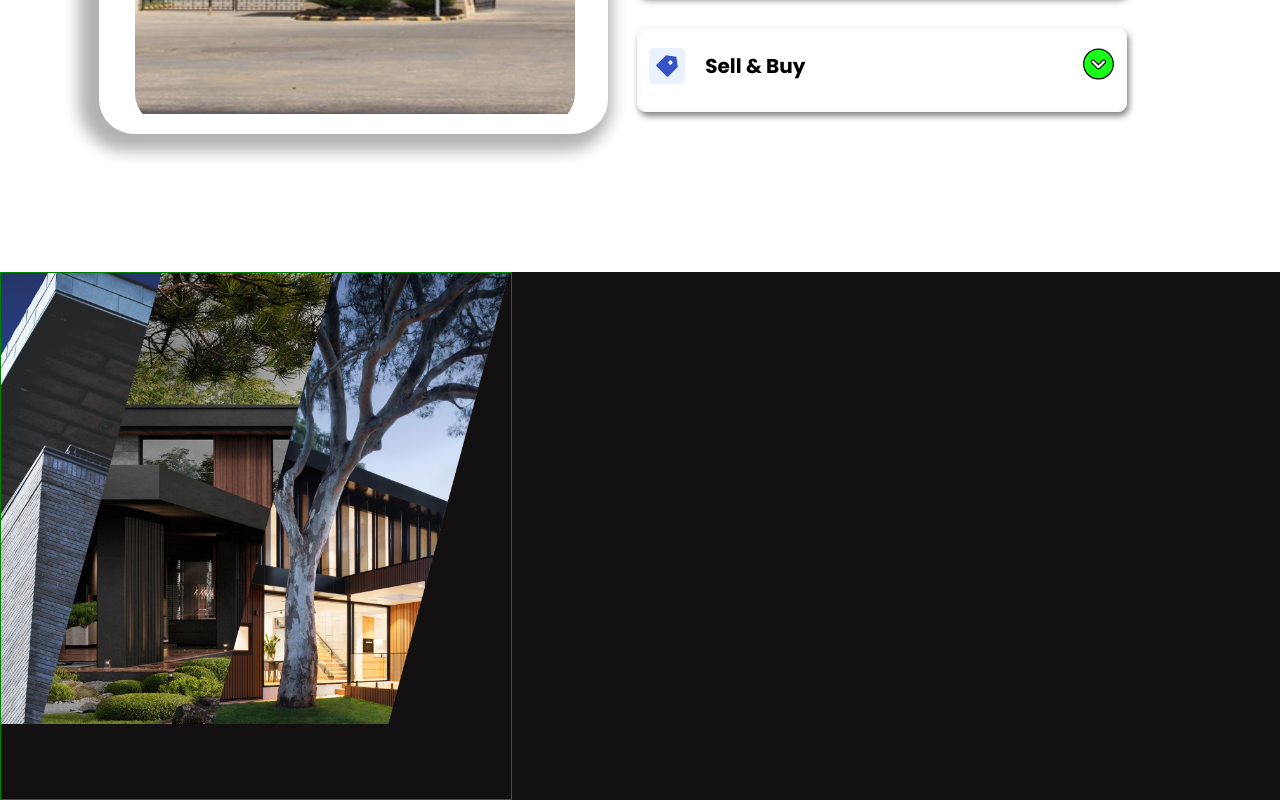
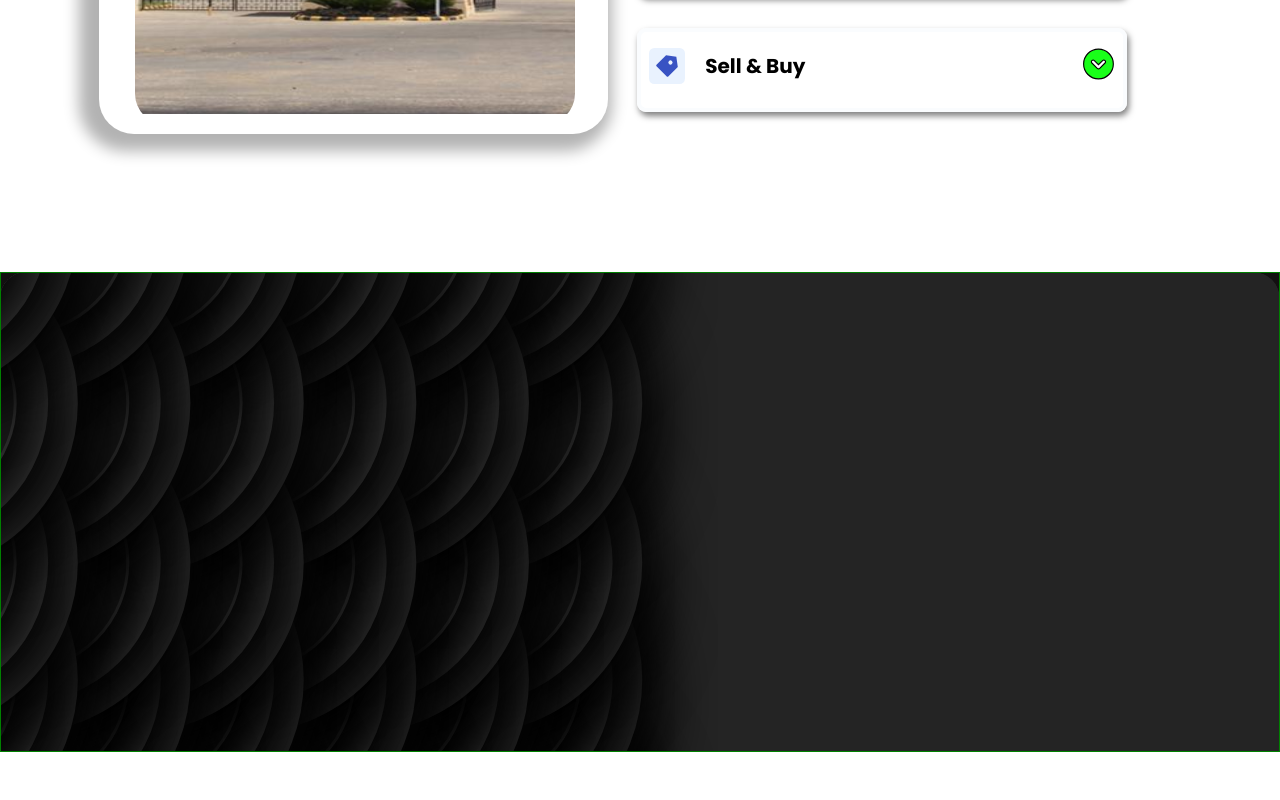
Before and after one commit to JatinYdav/PropertyCloud, a React (Create React App) app: page / in a window 1280 px wide. Shown: the part 2346-3146 px from the top of the page. After the commit the page ends 3098 px from the top, so only its background shows below. Built offline with nearby package versions, Linux system fonts and the light colour scheme; a web font is replaced by a local one.

Commit message:
Contact Section Redesign

```diff
--- a/src/Styles/ContactSection.css
+++ b/src/Styles/ContactSection.css
@@ -1,16 +1,13 @@
 .contactsection {
   width: 100%;
   background-color: #121010;
-  height: 66vh;
+  height: 60vh;
+  background-image: url("../Svgs/BackgroundSvgs/Cover.svg");
+  background-repeat: no-repeat;
+  background-size: cover;
 }
 
-
-
 .contactimg {
-  width: 40%;
   border: 1px solid green;
   height: 100%;
-  background-image: url('../Svgs/BackgroundSvgs/Frame\ 66.png');
-  background-repeat: no-repeat;
-  background-size:contain;
 }
```
Also changed, not shown: src/Svgs/BackgroundSvgs/Cover.svg (added).
